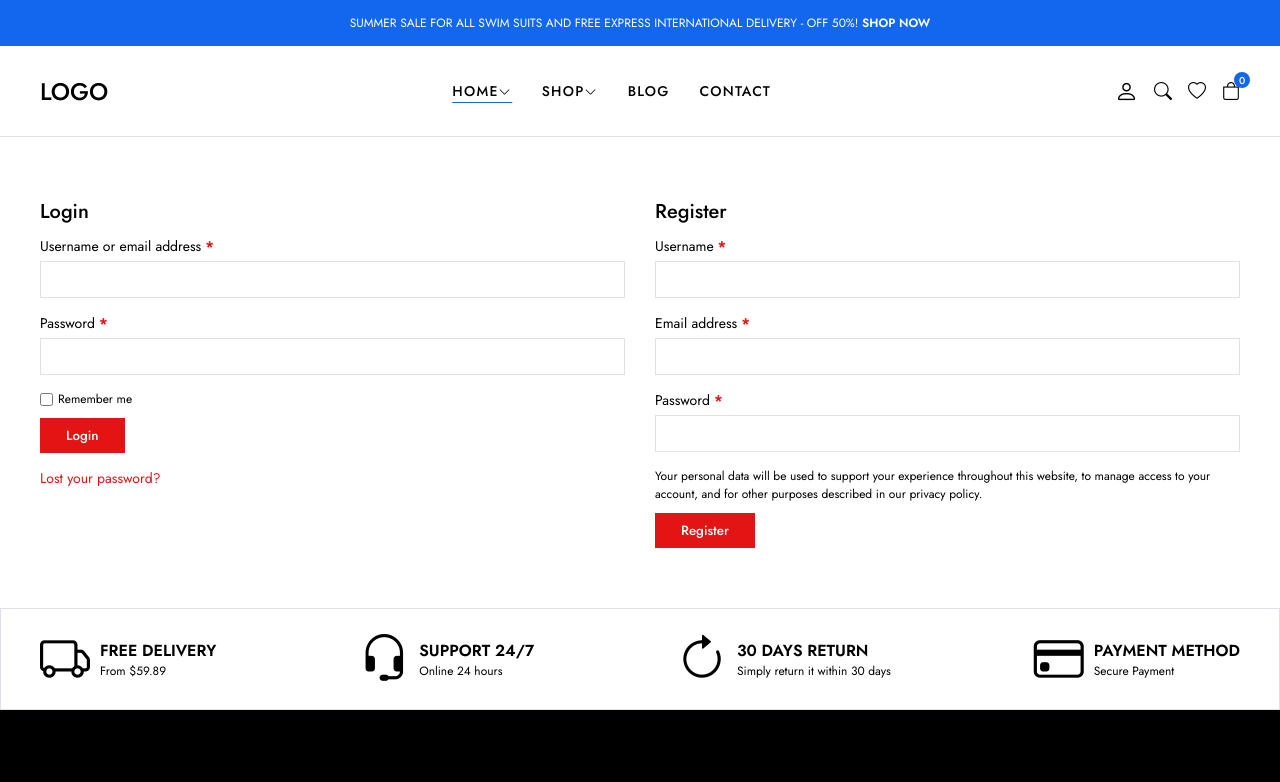
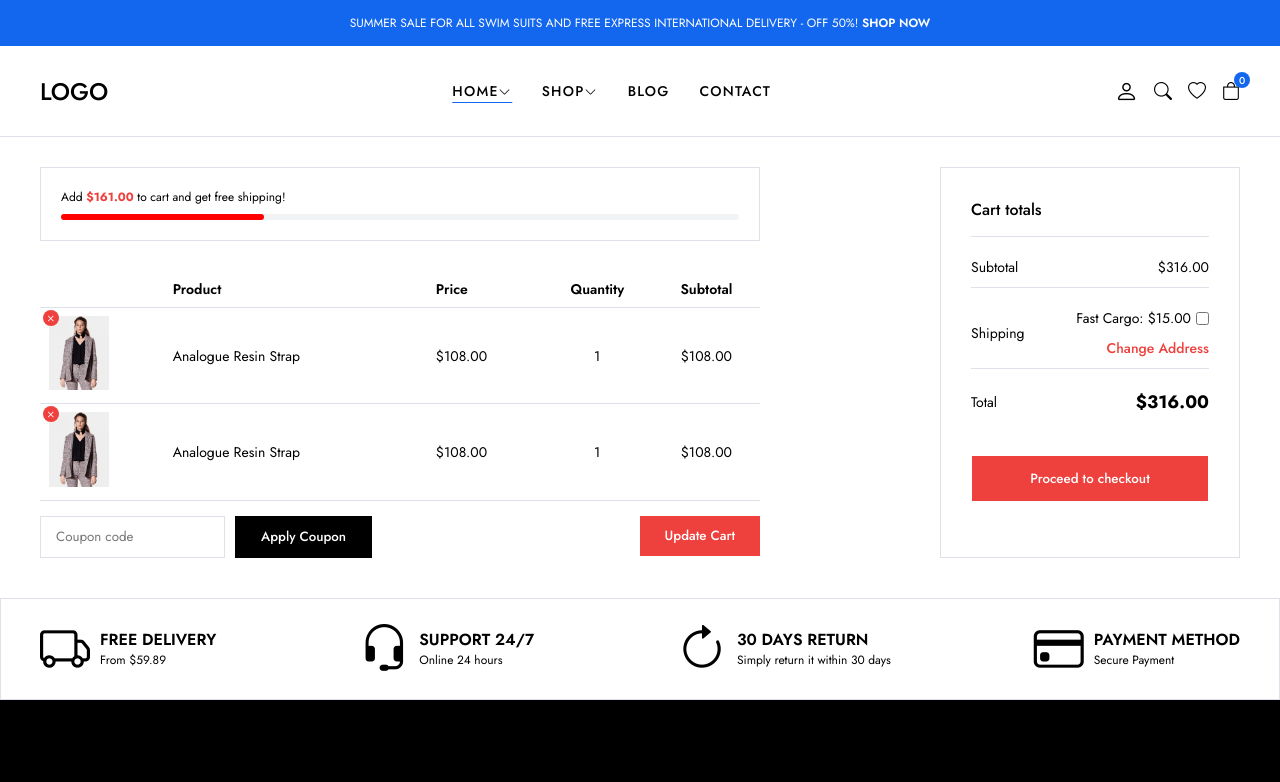
Before and after one commit to sadikahmetaydin/full-stack-e-commerce, a React (Vite) app in the folder frontend/: page / in a window 1280 px wide. Shown: the top 782 px of the page. Built offline with nearby package versions, Linux system fonts and the light colour scheme.

Commit message:
create Cart, CartCoupon, CartItem, CartTable and CartTotals components and define CartPage file

```diff
--- a/frontend/src/App.jsx
+++ b/frontend/src/App.jsx
@@ -3,6 +3,7 @@
 import ShopPage from "./pages/ShopPage";
 import ContactPage from "./pages/ContactPage";
 import AuthPage from "./pages/AuthPage";
+import CartPage from "./pages/CartPage";
 
 const App = () => {
   return (
@@ -10,7 +11,8 @@
       {/* <HomePage /> */}
       {/* <ShopPage /> */}
       {/* <ContactPage /> */}
-      <AuthPage />
+      {/* <AuthPage /> */}
+      <CartPage />
     </>
   );
 };
--- /dev/null
+++ b/frontend/src/components/Cart/Cart.css
@@ -0,0 +1,225 @@
+.cart-page {
+  margin: 30px 0;
+}
+
+.cart-page-wrapper {
+  display: flex;
+  justify-content: space-between;
+}
+
+/*! cart form start  */
+
+.cart-page .cart-form {
+  flex-basis: 60%;
+}
+
+/*? progress start  */
+.cart-page .free-progress-bar {
+  border: 1px solid #dee0ea;
+  padding: 20px;
+  width: 100%;
+}
+
+.cart-page .progress-bar-title {
+  font-size: 12px;
+}
+
+.cart-page .progress-bar-title strong {
+  color: #ee403d;
+}
+
+.cart-page .progress-bar {
+  width: 100%;
+  height: 6px;
+  background-color: #f2f3f5;
+  border-radius: 10px;
+  margin-top: 8px;
+  position: relative;
+  z-index: -1;
+}
+
+.cart-page .progress-bar span {
+  background-color: red;
+  width: 30%;
+  height: 6px;
+  display: inline-block;
+  position: absolute;
+  z-index: 1;
+  border-radius: 10px;
+}
+/*? progress end  */
+
+/*? table start  */
+.cart-form table img {
+  width: 60px;
+}
+
+.cart-form .shop-table-wrapper {
+  overflow-x: auto;
+}
+
+.cart-form table > :not(caption) > * > * {
+  padding: 8px 0;
+}
+
+.cart-form table {
+  border-collapse: collapse;
+  width: 100%;
+  margin-top: 30px;
+  font-size: 14px;
+  min-width: 595px;
+}
+
+.cart-form table thead th {
+  text-align: start;
+  font-size: 14px;
+  font-weight: 600;
+}
+
+.cart-form table .product-quantity,
+.cart-form table .product-subtotal {
+  text-align: center;
+}
+
+.cart-form table tbody {
+  border-top: 1px solid #dee0ea;
+}
+
+.cart-form table tbody .cart-item {
+  border-bottom: 1px solid #dee0ea;
+}
+
+.cart-form table tbody .cart-image {
+  position: relative;
+}
+
+.cart-form table tbody i {
+  position: absolute;
+  top: 2px;
+  left: -6px;
+  background-color: #ee403d;
+  width: 16px;
+  height: 16px;
+  border-radius: 100%;
+  color: #fff;
+  display: grid;
+  place-items: center;
+  font-size: 13px;
+  cursor: pointer;
+}
+
+/*? table end  */
+
+/*? actions start  */
+.actions-wrapper {
+  display: flex;
+  justify-content: space-between;
+  flex-wrap: wrap;
+  gap: 10px;
+  margin-top: 15px;
+}
+
+.actions-wrapper .coupon {
+  display: flex;
+  align-items: center;
+  column-gap: 10px;
+}
+
+.actions-wrapper .coupon button {
+  background-color: #000;
+  color: #fff;
+}
+
+.actions-wrapper .coupon input {
+  height: 100%;
+}
+
+.actions-wrapper .update-cart button {
+  background-color: #ee403d;
+  color: #fff;
+  border: #fff;
+}
+/*? actions end  */
+
+/*? collaterals star  */
+
+.cart-collaterals {
+  flex: 0 0 300px;
+  border: 1px solid #dee0ea;
+  padding: 30px;
+}
+
+.cart-collaterals table {
+  width: 100%;
+  border-collapse: collapse;
+}
+
+.cart-collaterals h2 {
+  font-weight: 500;
+  font-size: 16px;
+  padding-bottom: 15px;
+  border-bottom: 1px solid #dee0ea;
+}
+
+.cart-collaterals table * {
+  font-size: 14px;
+  font-weight: 400;
+}
+
+.cart-collaterals table tr:not(:last-child) {
+  border-bottom: 1px solid #dee0ea;
+}
+
+.cart-collaterals table th {
+  text-align: start;
+  padding: 20px 0 10px 0;
+}
+
+.cart-collaterals table td {
+  text-align: end;
+  padding: 20px 0 10px 0;
+}
+
+.cart-collaterals table ul {
+  display: flex;
+  flex-direction: column;
+  row-gap: 10px;
+}
+
+.cart-collaterals table ul label {
+  display: flex;
+  align-items: center;
+  justify-content: flex-end;
+  column-gap: 5px;
+}
+
+.cart-collaterals table ul a {
+  color: #ee403d;
+  font-weight: 500;
+}
+
+.cart-collaterals table strong {
+  font-size: 18px;
+  font-weight: 700;
+}
+
+.cart-collaterals .checkout button {
+  margin-top: 30px;
+  background-color: #ee403d;
+  color: #fff;
+  border-color: #fff;
+  width: 100%;
+}
+
+/*? collaterals end  */
+
+/*! cart form end  */
+
+/* responsive */
+
+@media (max-width: 992px) {
+  .cart-page-wrapper {
+    flex-direction: column;
+    row-gap: 30px;
+  }
+}
--- /dev/null
+++ b/frontend/src/components/Cart/Cart.jsx
@@ -0,0 +1,30 @@
+import "./Cart.css";
+import CartCoupon from "./CartCoupon";
+import CartProgress from "./CartProgress";
+import CartTable from "./CartTable";
+import CartTotals from "./CartTotals";
+
+const Cart = () => {
+  return (
+    <section className="cart-page">
+      <div className="container">
+        <div className="cart-page-wrapper">
+          <form className="cart-form">
+            <CartProgress />
+
+            <div className="shop-table-wrapper">
+              <CartTable />
+              <CartCoupon />
+            </div>
+          </form>
+
+          <div className="cart-collaterals">
+            <CartTotals />
+          </div>
+        </div>
+      </div>
+    </section>
+  );
+};
+
+export default Cart;
--- /dev/null
+++ b/frontend/src/components/Cart/CartCoupon.jsx
@@ -0,0 +1,20 @@
+const CartCoupon = () => {
+  return (
+    <div className="actions-wrapper">
+      <div className="coupon">
+        <input
+          type="text"
+          className="input-text"
+          placeholder="Coupon code"
+        />
+        <button className="btn">Apply Coupon</button>
+      </div>
+
+      <div className="update-cart">
+        <button className="btn">Update Cart</button>
+      </div>
+    </div>
+  )
+}
+
+export default CartCoupon
--- /dev/null
+++ b/frontend/src/components/Cart/CartItem.jsx
@@ -0,0 +1,17 @@
+const CartItem = () => {
+  return (
+    <tr className="cart-item">
+      <td></td>
+      <td className="cart-image">
+        <img src="img/products/product1/1.png" alt="" />
+        <i className="bi bi-x delete-cart" data-id="1"></i>
+      </td>
+      <td>Analogue Resin Strap</td>
+      <td>$108.00</td>
+      <td className="product-quantity">1</td>
+      <td className="product-subtotal">$108.00</td>
+    </tr>
+  );
+};
+
+export default CartItem;
--- /dev/null
+++ b/frontend/src/components/Cart/CartProgress.jsx
@@ -0,0 +1,14 @@
+const CartProgress = () => {
+  return (
+    <div className="free-progress-bar">
+      <p className="progress-bar-title">
+        Add <strong>$161.00</strong> to cart and get free shipping!
+      </p>
+      <div className="progress-bar">
+        <span className="progress"></span>
+      </div>
+    </div>
+  )
+}
+
+export default CartProgress
--- /dev/null
+++ b/frontend/src/components/Cart/CartTable.jsx
@@ -0,0 +1,23 @@
+import CartItem from "./CartItem";
+
+const CartTable = () => {
+  return (
+    <table className="shop-table">
+      <thead>
+        <tr>
+          <th className="product-thumbnail">&nbsp;</th>
+          <th className="product-thumbnail">&nbsp;</th>
+          <th className="product-name">Product</th>
+          <th className="product-price">Price</th>
+          <th className="product-quantity">Quantity</th>
+          <th className="product-subtotal">Subtotal</th>
+        </tr>
+      </thead>
+      <tbody className="cart-wrapper">
+        <CartItem />
+        <CartItem />
+      </tbody>
+    </table>
+  );
+};
+export default CartTable;
--- /dev/null
+++ b/frontend/src/components/Cart/CartTotals.jsx
@@ -0,0 +1,46 @@
+const CartTotals = () => {
+  return (
+    <div className="cart-totals">
+      <h2>Cart totals</h2>
+
+      <table>
+        <tbody>
+          <tr className="cart-subtotal">
+            <th>Subtotal</th>
+            <td>
+              <span id="subtotal">$316.00</span>
+            </td>
+          </tr>
+          <tr>
+            <th>Shipping</th>
+            <td>
+              <ul>
+                <li>
+                  <label>
+                    Fast Cargo: $15.00
+                    <input type="checkbox" id="fast-cargo" />
+                  </label>
+                </li>
+                <li>
+                  <a href="#">Change Address</a>
+                </li>
+              </ul>
+            </td>
+          </tr>
+          <tr>
+            <th>Total</th>
+            <td>
+              <strong id="cart-total">$316.00</strong>
+            </td>
+          </tr>
+        </tbody>
+      </table>
+
+      <div className="checkout">
+        <button className="btn btn-lg">Proceed to checkout</button>
+      </div>
+    </div>
+  );
+};
+
+export default CartTotals;
--- /dev/null
+++ b/frontend/src/pages/CartPage.jsx
@@ -0,0 +1,14 @@
+import Cart from "../components/Cart/Cart";
+import Footer from "../components/Layout/Footer/Footer";
+import Header from "../components/Layout/Header/Header";
+
+const CartPage = () => {
+  return (
+    <>
+      <Header />
+      <Cart />
+      <Footer />
+    </>
+  );
+};
+export default CartPage;
```
